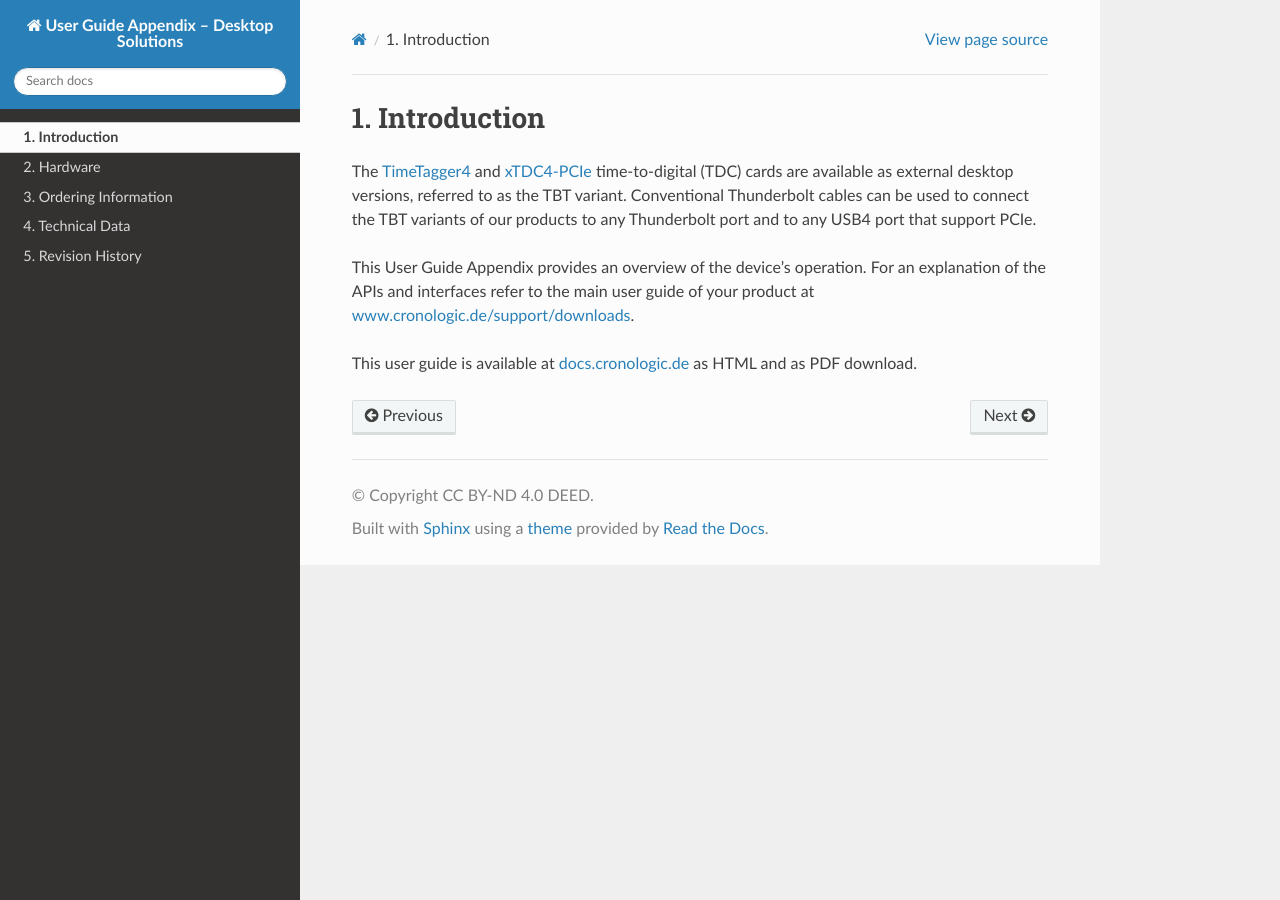
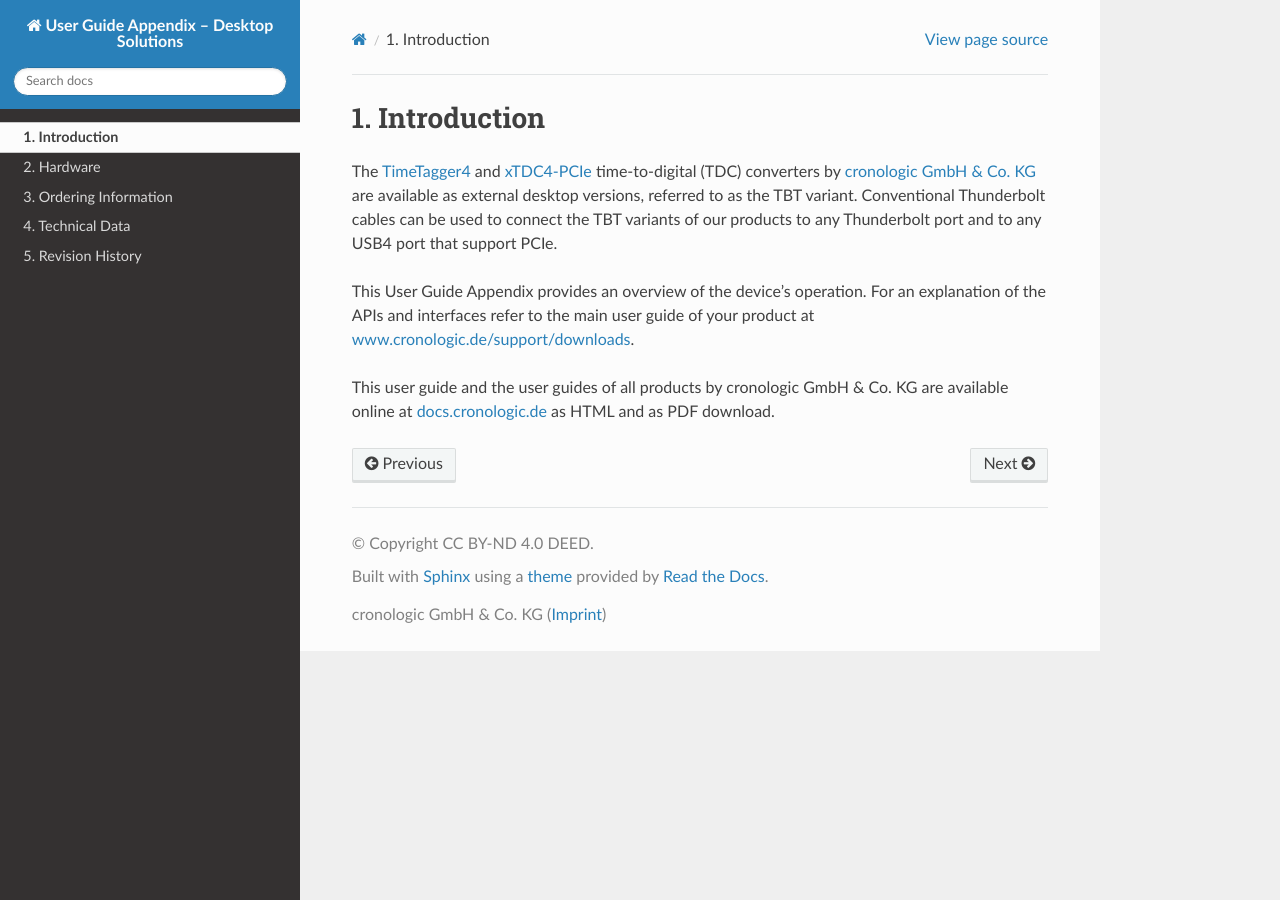
Before and after one commit to cronologic-de/ug_tbt2pcie, a Sphinx documentation site: the page built from source/introduction.rst, in a window 1280 px wide. Built offline with Sphinx 7.4.7 and the Read the Docs theme 2.0.0, drawn with Linux system fonts in a browser that asks for light colours.

Commit message:
Updated information pointing to cronologic

```diff
--- /dev/null
+++ b/source/_templates/footer.html
@@ -0,0 +1,3 @@
+{% extends '!footer.html' %} {% block extrafooter %} {{super}}
+ <br><br>cronologic GmbH & Co. KG (<a href="https://www.cronologic.de/contact">Imprint</a>)
+{% endblock %}
--- a/source/introduction.rst
+++ b/source/introduction.rst
@@ -3,7 +3,8 @@ Introduction
 
 The `TimeTagger4 <https://www.cronologic.de/product/timetagger>`_ and
 `xTDC4-PCIe <https://www.cronologic.de/product/xtdc4-pcie>`_ time-to-digital
-(TDC) cards are available as external desktop versions, referred to as the
+(TDC) converters by `cronologic GmbH & Co. KG <https://www.cronologic.de>`_
+are available as external desktop versions, referred to as the
 TBT variant. Conventional Thunderbolt cables can be used to connect the TBT
 variants of our products to any Thunderbolt port and to any USB4 port that
 support PCIe.
@@ -14,6 +15,6 @@ guide of your product at
 `www.cronologic.de/support/downloads
 <https://www.cronologic.de/support/downloads>`_.
 
-This user guide is available at
-`docs.cronologic.de <https://docs.cronologic.de/projects/tbt2pcie/en/latest/>`_
-as HTML and as PDF download.
+This user guide and the user guides of all products by cronologic GmbH & Co. KG
+are available online at `docs.cronologic.de <https://docs.cronologic.de/>`_ as
+HTML and as PDF download.
```
Also changed, not shown: README.md (+11 -3 lines).
